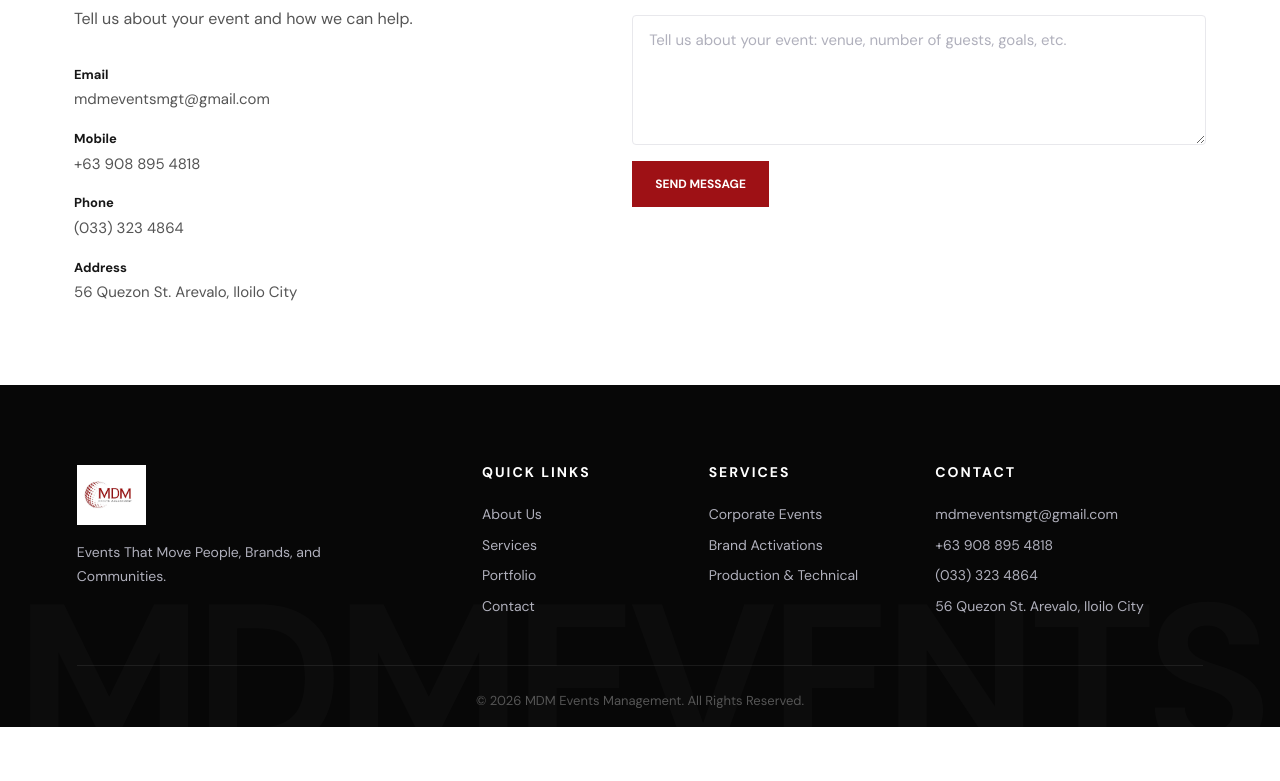
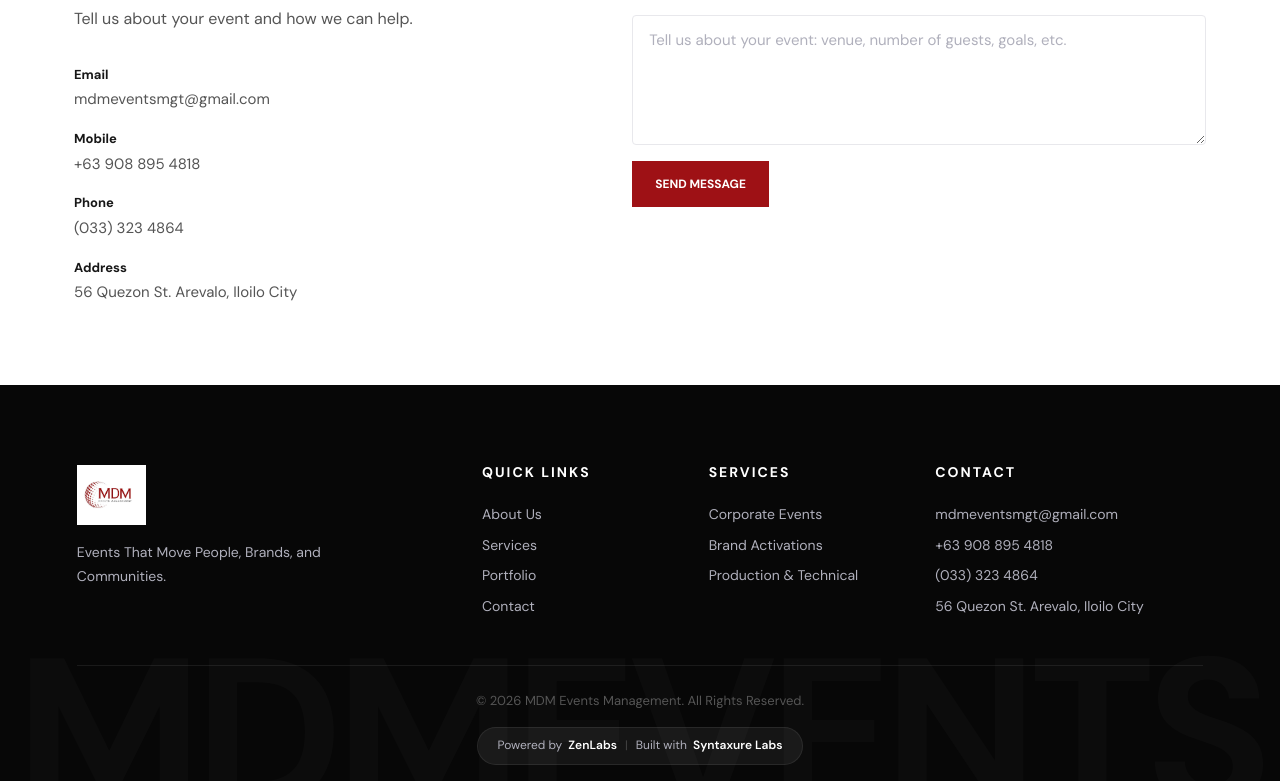
Before and after one commit to J-Akiru5/mdm, a Next.js app: page / in a window 1280 px wide. Shown: the part 3726-4507 px from the top of the page. Before the commit the page ends 4453 px from the top, so only its background shows below. Built offline with nearby package versions, Linux system fonts and the light colour scheme; no server answers; the database is empty.

Commit message:
feat: add ZenLabs and Syntaxure Labs credit pill to footer

```diff
--- a/src/components/layout/Footer.module.css
+++ b/src/components/layout/Footer.module.css
@@ -110,6 +110,39 @@
   border-top: none;
 }
 
+.creditPill {
+  display: flex;
+  align-items: center;
+  justify-content: center;
+  gap: 6px;
+  margin-top: var(--space-md);
+  padding: 8px 20px;
+  background: rgba(255, 255, 255, 0.06);
+  border: 1px solid rgba(255, 255, 255, 0.08);
+  border-radius: 100px;
+  font-size: 12px;
+  color: var(--color-gray-400);
+  width: fit-content;
+  margin-left: auto;
+  margin-right: auto;
+}
+
+.creditPill a {
+  color: var(--color-white);
+  font-weight: 600;
+  text-decoration: none;
+  transition: color 0.3s;
+}
+
+.creditPill a:hover {
+  color: var(--color-primary-light);
+}
+
+.creditDivider {
+  color: rgba(255, 255, 255, 0.2);
+  margin: 0 2px;
+}
+
 /* Modern large watermark styling with sharp/brutalist type design */
 .watermark {
   position: absolute;
--- a/src/components/layout/Footer.tsx
+++ b/src/components/layout/Footer.tsx
@@ -69,6 +69,18 @@
         <div className={styles.copyright}>
           <p>&copy; {new Date().getFullYear()} MDM Events Management. All Rights Reserved.</p>
         </div>
+
+        <div className={styles.creditPill}>
+          <span>Powered by</span>{" "}
+          <a href="https://zenlabs.me/" target="_blank" rel="noopener noreferrer">
+            ZenLabs
+          </a>
+          <span className={styles.creditDivider}>|</span>
+          <span>Built with</span>{" "}
+          <a href="https://www.syntaxure.dev/" target="_blank" rel="noopener noreferrer">
+            Syntaxure Labs
+          </a>
+        </div>
       </div>
 
       {/* Huge modern watermark background with sharp design styling */}
```
